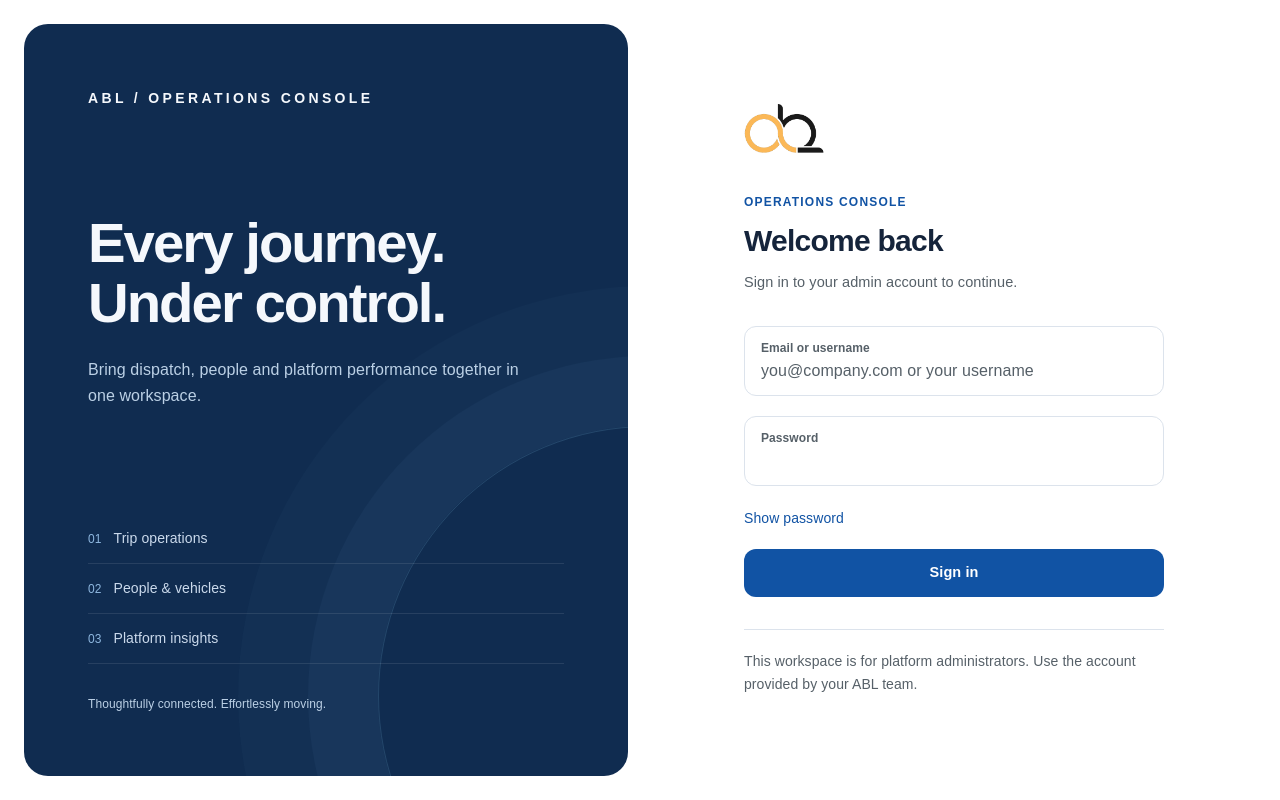
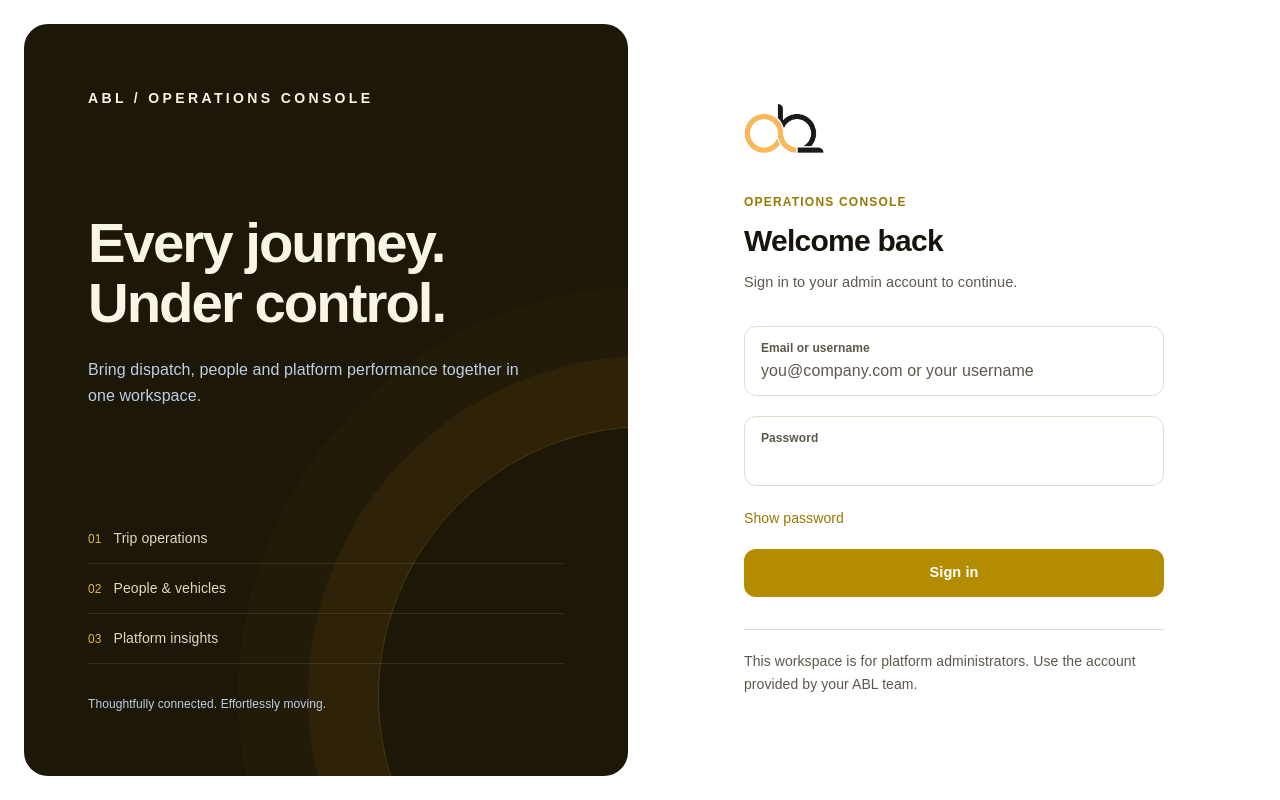
Before and after one commit to Missyshon26/viaro, a Next.js app: page /trips in a window 1280 px wide. Built offline with nearby package versions, Linux system fonts and the light colour scheme; no server answers.

Commit message:
Dashboard: ABL gold brand theme

```diff
--- a/src/app/globals.css
+++ b/src/app/globals.css
@@ -20,17 +20,17 @@
   color-scheme: light;
 
   --bg: #ffffff; /* screen background */
-  --surface: #f7f8fa; /* input fields, icon tiles, back button */
+  --surface: #f8f6f1; /* input fields, icon tiles, back button */
   --surface-raised: #ffffff; /* cards sitting on the page */
-  --border: #dce3ec; /* field borders */
-  --border-subtle: #e9edf3; /* footer / divider hairlines */
+  --border: #e3ddcf; /* field borders */
+  --border-subtle: #eeeadf; /* footer / divider hairlines */
 
-  --fg: #15243b; /* headings and values */
-  --fg-muted: #566068; /* field labels, secondary copy */
-  --fg-faint: #5f666d; /* captions */
+  --fg: #17140c; /* headings and values */
+  --fg-muted: #5d5849; /* field labels, secondary copy */
+  --fg-faint: #645f50; /* captions */
 
-  --accent: #1153a4; /* links, "Forgot my password", desktop CTA fill */
-  --primary: #1153a4; /* primary button fill */
+  --accent: #9a7700; /* links, "Forgot my password", desktop CTA fill */
+  --primary: #b38c00; /* primary button fill — ABL gold */
   --primary-fg: #ffffff;
 
   --danger: #b3261e;
@@ -40,22 +40,22 @@
     Desktop-only tokens. The mobile screens never used these; the desktop marketing
     pages lean on them heavily. Values read from the palette-B desktop frames.
   */
-  --fg-body: #2a3138; /* body copy on the marketing pages (72 nodes on Home alone) */
-  --accent-strong: #0d4285; /* eyebrow labels over tinted fills */
-  --accent-soft: #e3ebf6; /* badge fill, segmented-control track */
-  --panel: #102c50; /* dark CTA bands and the "undefined rule" callouts */
-  --panel-fg: #e1efe6;
-  --panel-muted: #bbd0e5; /* secondary copy inside a dark panel */
+  --fg-body: #2d2a22; /* body copy on the marketing pages (72 nodes on Home alone) */
+  --accent-strong: #7a5d00; /* eyebrow labels over tinted fills */
+  --accent-soft: #f6edd0; /* badge fill, segmented-control track */
+  --panel: #1c1707; /* dark CTA bands and the "undefined rule" callouts */
+  --panel-fg: #f4efe0;
+  --panel-muted: #d9ceb0; /* secondary copy inside a dark panel */
 
   /* --- Dashboard system additions ------------------------------------------
      Chart series and elevation. The series ramp walks the brand blue from the
      deep navy of --primary out to a pale tint, so a multi-series chart reads as
      one family rather than a rainbow; --chart-warn/-bad are reserved for
      cancelled and penalised states, which must never look like normal traffic. */
-  --chart-1: #1153a4;
-  --chart-2: #6096ba;
-  --chart-3: #9fc0d6;
-  --chart-4: #cfe0ea;
+  --chart-1: #b38c00;
+  --chart-2: #d4a514;
+  --chart-3: #e6c866;
+  --chart-4: #f3e4b2;
   --chart-5: #060606;
   --chart-good: #0f7b4f;
   --chart-warn: #946718;
@@ -69,18 +69,18 @@
 .dark {
   color-scheme: dark;
 
-  --bg: #0c1420;
-  --surface: #152131;
-  --surface-raised: #1b2b40;
-  --border: #33445b;
-  --border-subtle: #29394e;
+  --bg: #0b0b0b;
+  --surface: #141414;
+  --surface-raised: #1a1a1a;
+  --border: #3a352a;
+  --border-subtle: #2b2820;
 
-  --fg: #e1efe6;
-  --fg-muted: #b2c0d0;
-  --fg-faint: #a7b7ca;
+  --fg: #f4f1e8;
+  --fg-muted: #b8b3a6;
+  --fg-faint: #a9a496;
 
-  --accent: #6096ba;
-  --primary: #1153a4; /* dark mode promotes blue to the button fill */
+  --accent: #d4a514;
+  --primary: #b38c00; /* ABL gold in dark mode too */
   --primary-fg: #ffffff;
 
   --danger: #f2b8b5;
@@ -93,18 +93,18 @@
     soft accent becomes a blue-tinted shade of it. Re-check against 57:5843 when the
     quota resets.
   */
-  --fg-body: #b8c6be;
-  --accent-strong: #6096ba;
-  --accent-soft: #0f1d2c;
-  --panel: #203957;
+  --fg-body: #c4bfb2;
+  --accent-strong: #e0b83a;
+  --accent-soft: #231d0a;
+  --panel: #241e0a;
   --panel-fg: #e1efe6;
-  --panel-muted: #b3c6d9;
+  --panel-muted: #cfc4a4;
 
   /* Dashboard additions — same roles, lifted for the dark ground. */
-  --chart-1: #6096ba;
-  --chart-2: #1153a4;
-  --chart-3: #9fc0d6;
-  --chart-4: #2c4a66;
+  --chart-1: #d4a514;
+  --chart-2: #b38c00;
+  --chart-3: #e6c866;
+  --chart-4: #5a4a12;
   --chart-5: #b8c6be;
   --chart-good: #6dd6a5;
   --chart-warn: #e0b860;
@@ -226,13 +226,13 @@ h1, h2, h3 { text-wrap: balance; }
 .skip-link { position: fixed; left: 1rem; top: -5rem; z-index: 100; padding: .75rem 1rem; border-radius: .75rem; background: var(--primary); color: var(--primary-fg); }
 .skip-link:focus { top: 1rem; }
 .auth-layout { min-height: 100dvh; display: grid; grid-template-columns: 1fr 1fr; background: var(--bg); padding: 24px; gap: 24px; }
-.auth-story { display: flex; flex-direction: column; justify-content: space-between; overflow: hidden; position: relative; padding: clamp(32px,5vw,80px); border-radius: 24px; background: #102c50; color: #f5f8fc; }
-.auth-story::after { content: ''; position: absolute; width: 540px; height: 540px; border: 1px solid #6096ba40; border-radius: 50%; right: -290px; bottom: -190px; box-shadow: 0 0 0 70px #6096ba10, 0 0 0 140px #6096ba08; pointer-events: none; }
+.auth-story { display: flex; flex-direction: column; justify-content: space-between; overflow: hidden; position: relative; padding: clamp(32px,5vw,80px); border-radius: 24px; background: #1c1707; color: #f8f4e6; }
+.auth-story::after { content: ''; position: absolute; width: 540px; height: 540px; border: 1px solid #d4a51440; border-radius: 50%; right: -290px; bottom: -190px; box-shadow: 0 0 0 70px #d4a51410, 0 0 0 140px #d4a51408; pointer-events: none; }
 .auth-story h2 { font-size: clamp(36px,4.4vw,68px); line-height: 1.06; letter-spacing: -.035em; font-weight: 600; white-space: pre-line; max-width: 600px; }
 .auth-content { display: flex; align-items: center; justify-content: center; padding: 40px 24px; }
 .auth-form { width: 100%; max-width: 420px; }
-.auth-feature { display: flex; align-items: center; gap: 12px; padding: 14px 0; color: #cbdaec; font-size: 14px; border-bottom: 1px solid #ffffff18; }
-.auth-feature span { color: #8eb7df; font-variant-numeric: tabular-nums; font-size: 12px; }
+.auth-feature { display: flex; align-items: center; gap: 12px; padding: 14px 0; color: #e3d9bb; font-size: 14px; border-bottom: 1px solid #ffffff18; }
+.auth-feature span { color: #e0b83a; font-variant-numeric: tabular-nums; font-size: 12px; }
 @media (max-width: 900px) { .auth-layout { grid-template-columns: 1fr; padding: 0; gap: 0; } .auth-story { padding: 28px; border-radius: 0; min-height: 220px; } .auth-story h2 { font-size: 34px; margin-top: 32px; } .auth-story-details { display: none; } .auth-content { padding: 36px 24px; } }
 @media (max-width: 639px) { input, select, textarea { font-size: 16px !important; } .workspace-topbar { gap: 4px; } }
 @media (prefers-reduced-motion: reduce) { *, *::before, *::after { scroll-behavior: auto !important; animation-duration: .01ms !important; animation-iteration-count: 1 !important; transition-duration: .01ms !important; } }
--- a/src/app/layout.tsx
+++ b/src/app/layout.tsx
@@ -14,7 +14,7 @@ export const metadata: Metadata = {
 export const viewport: Viewport = {
   themeColor: [
     { media: "(prefers-color-scheme: light)", color: "#ffffff" },
-    { media: "(prefers-color-scheme: dark)", color: "#0f1826" },
+    { media: "(prefers-color-scheme: dark)", color: "#0b0b0b" },
   ],
   width: "device-width",
   initialScale: 1,
```
